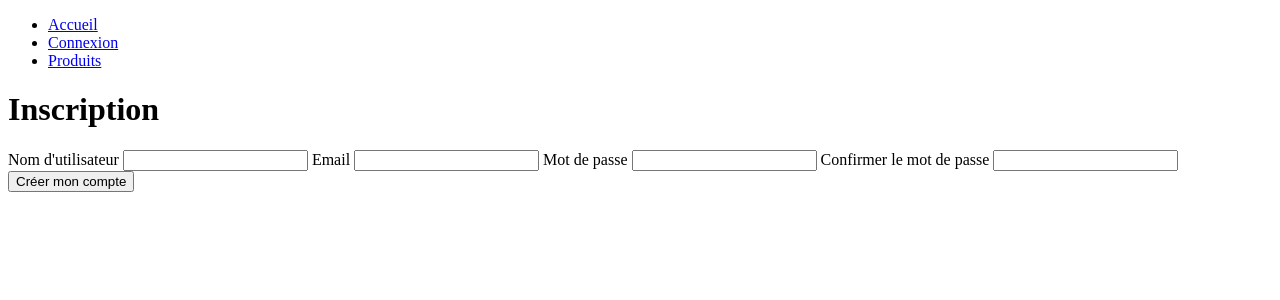
After one commit to Blackentiety/TP_FINAL_POO, a PHP site: page /inscription.php in a window 1280 px wide. The commit adds this page. Shown: the top 300 px of the page. Run offline with PHP 8.4, Linux system fonts and the light colour scheme.

Commit message:
Ajout page inscription

```diff
--- /dev/null
+++ b/CubicMarket/view/inscription.php
@@ -0,0 +1,26 @@
+<?php ob_start(); ?>
+
+<h1>Inscription</h1>
+
+<form action="/public/index.php?page=inscription" method="post" class="register-form">
+
+    <label for="username">Nom d'utilisateur</label>
+    <input type="text" name="username" id="username" required>
+
+    <label for="email">Email</label>
+    <input type="email" name="email" id="email" required>
+
+    <label for="password">Mot de passe</label>
+    <input type="password" name="password" id="password" required>
+
+    <label for="password_confirm">Confirmer le mot de passe</label>
+    <input type="password" name="password_confirm" id="password_confirm" required>
+
+    <button type="submit">Créer mon compte</button>
+
+</form>
+
+<?php
+$content = ob_get_clean();
+$title = "Inscription";
+include __DIR__ . '/../Template/base.php';
--- a/CubicMarket/view/login.php
+++ b/CubicMarket/view/login.php
@@ -10,6 +10,10 @@
     <input type="password" name="password" id="password" required>
 
     <button type="submit">Se connecter</button>
+    <p class="no-account">
+        Pas de compte Cubic Market?
+        <a href="/public/index.php?page=inscription" class="btn-secondary">Créer un compte</a>
+    </p>
 </form>
 
 <?php
```
Also changed, not shown: CubicMarket/view/product_details.php (line endings or trailing spaces).
